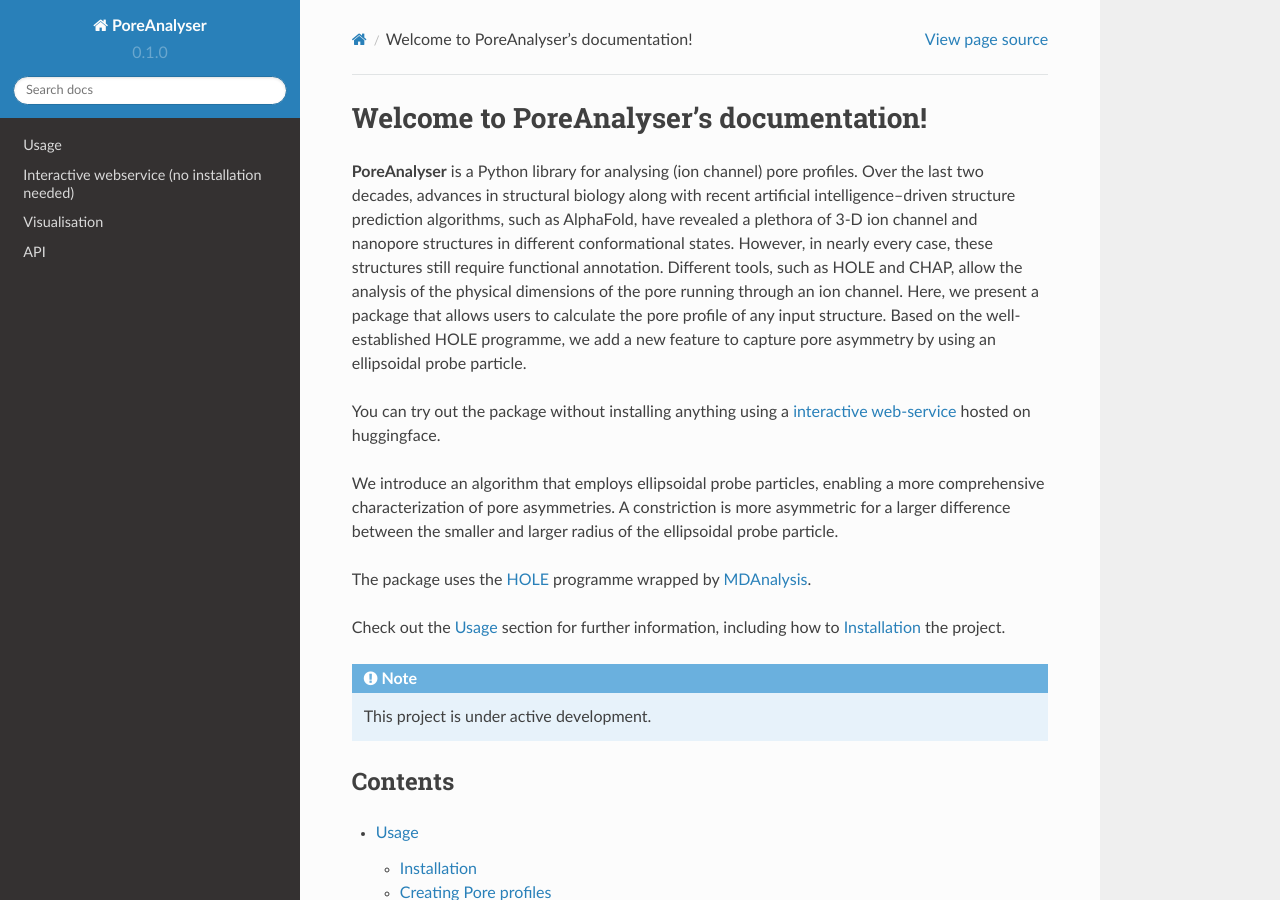
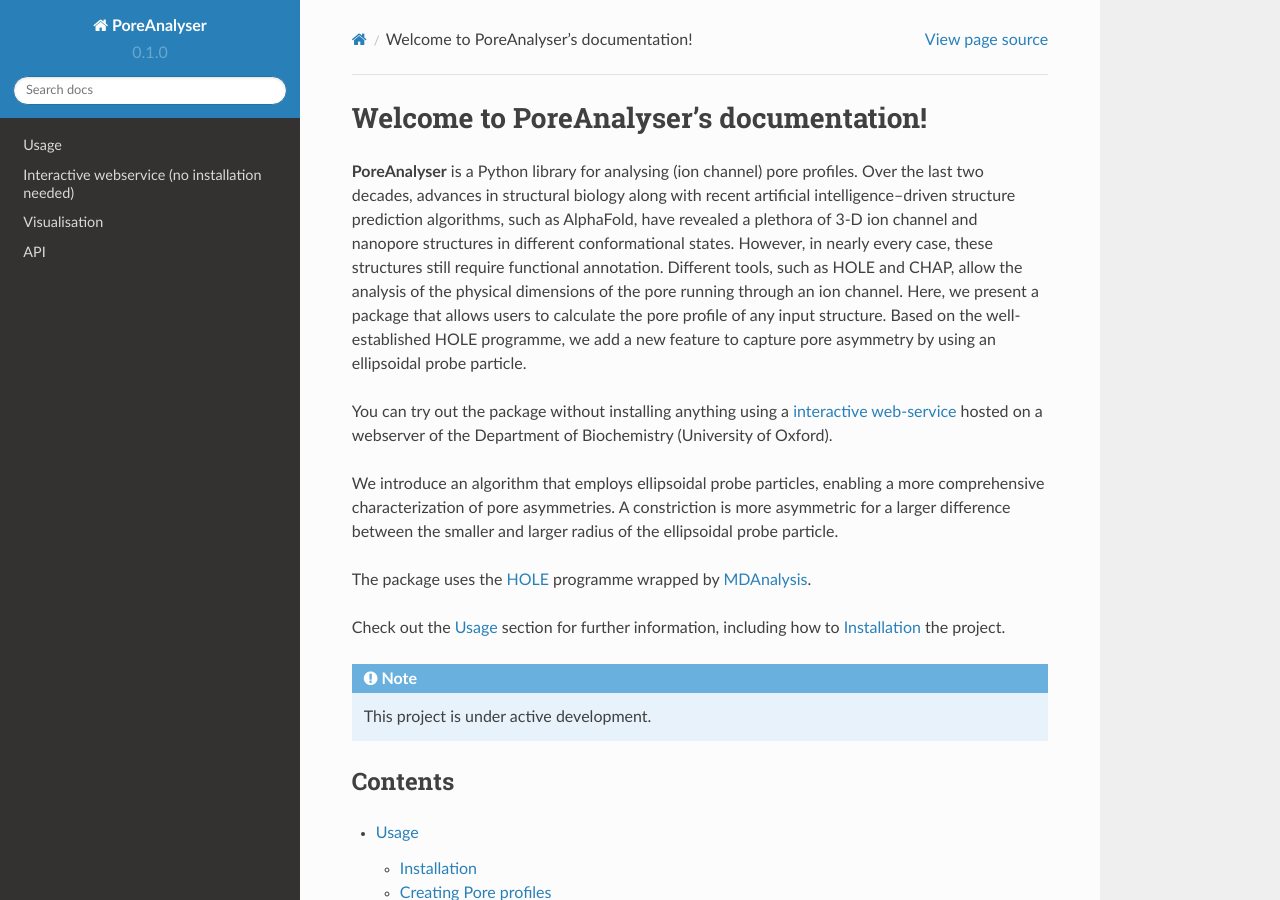
Before and after one commit to DSeiferth/PoreAnalyser, a Sphinx documentation site: the page built from docs/source/index.rst, in a window 1280 px wide and 900 px high. Built offline with Sphinx 7.4.7 and the Read the Docs theme 2.0.0, drawn with Linux system fonts in a browser that asks for light colours.

Commit message:
updated links to webservice

```diff
--- a/docs/source/index.rst
+++ b/docs/source/index.rst
@@ -6,8 +6,8 @@ pore profiles.
 Over the last two decades, advances in structural biology along with recent artificial intelligence–driven structure prediction algorithms, such as AlphaFold, have revealed a plethora of 3-D ion channel and nanopore structures in different conformational states. However, in nearly every case, these structures still require functional annotation. Different tools, such as HOLE and CHAP, allow the analysis of the physical dimensions of the pore running through an ion channel. Here, we present a package that allows users to calculate the pore profile of any input structure. Based on the well-established HOLE programme, we add a new feature to capture pore asymmetry by using an ellipsoidal probe particle.
 
 You can try out the package without installing anything using a
-`interactive web-service <https://huggingface.co/spaces/DSeiferth/PoreFinding>`_
-hosted on huggingface.
+`interactive web-service <https://poreanalyser.bioch.ox.ac.uk/>`_
+hosted on a webserver of the Department of Biochemistry (University of Oxford).
 
 We introduce an algorithm that employs ellipsoidal probe particles, enabling a more comprehensive characterization of pore asymmetries. A constriction is more asymmetric for a larger difference between the smaller and larger radius of the ellipsoidal probe particle.
 
--- a/docs/source/usage.rst
+++ b/docs/source/usage.rst
@@ -6,7 +6,7 @@ Usage
 Installation
 ------------
 
-To use PoreFinding, first install it using pip:
+To use PoreAnalyser, first install it using pip:
 
 .. code-block:: console
 
@@ -42,7 +42,7 @@ For example:
 
 Running Streamlit app locally
 ------------------------------
-After having installed PoreFinding locally, you can run the streamlit app yourself:
+After having installed PoreAnalyser locally, you can run the streamlit app yourself:
 
 .. code-block:: console
 
--- a/docs/source/visualisation.rst
+++ b/docs/source/visualisation.rst
@@ -4,7 +4,7 @@ Visualisation
 Visualisation online
 ---------------------
 When you upload your protein(s) to the
-`interactive web-service <https://huggingface.co/spaces/DSeiferth/PoreFinding>`_
+`interactive web-service <https://poreanalyser.bioch.ox.ac.uk/>`_
 a streamlit app runs in the background and plots the radius profile and
 3d visualisations of the pore and the protein both for spherical and ellipsoidal
 probe particles.
--- a/docs/source/webservice.rst
+++ b/docs/source/webservice.rst
@@ -1,8 +1,8 @@
 Interactive webservice (no installation needed)
 ================================================
 You can try out the package without installing anything using a
-`interactive web-service <https://huggingface.co/spaces/DSeiferth/PoreFinding>`_
-hosted on huggingface.
+`interactive web-service <https://poreanalyser.bioch.ox.ac.uk/>`_
+hosted on a webserver of the Department of Biochemistry (University of Oxford).
 
 Output to download
 -------------------
```
Also changed, not shown: README.md (+6 -5 lines).
